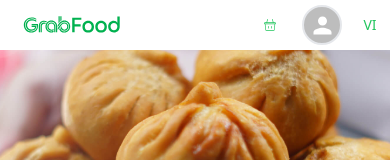
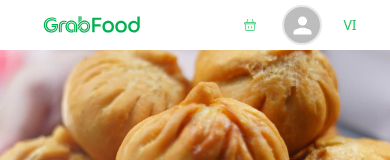
Before and after one commit to htilssu/grab_interface_nextjs, a Next.js app: page / in a window 390 px wide. Shown: the top 160 px of the page. Built offline with nearby package versions, Linux system fonts and the light colour scheme.

Commit message:
update(cuisine): fix space between merchant card

```diff
--- a/app/components/CuisineCategorySection.tsx
+++ b/app/components/CuisineCategorySection.tsx
@@ -124,7 +124,9 @@ const CuisineCategorySection = () => {
                 return (
                   <div
                     key={index}
-                    className={"md:w-1/4 md:p-2 sm:w-1/2 w-full"}
+                    className={
+                      "md:w-1/4 p-1 md:p-2 sm:w-1/2 w-full mt-5 sm:mt-0"
+                    }
                   >
                     <MerchantCard
                       merchant={{
--- a/app/components/NavBar.tsx
+++ b/app/components/NavBar.tsx
@@ -50,8 +50,14 @@ const NavBar = ({ addressNavbarProp }: { addressNavbarProp?: boolean }) => {
           className={"flex justify-between items-center h-full p-5 md:px-40"}
         >
           <Link scroll={false} href={"/"}>
-            <div className={"p-5"}>
-              <Image height={150} width={150} alt="logo" src={greenLogo.src} />
+            <div>
+              <Image
+                className={"p-5 md:p-1"}
+                height={150}
+                width={150}
+                alt="logo"
+                src={greenLogo.src}
+              />
             </div>
           </Link>
           <AddressInput className={"md:px-2 hidden lg:flex"} />
@@ -117,7 +123,9 @@ const NavBar = ({ addressNavbarProp }: { addressNavbarProp?: boolean }) => {
         }}
         className={`fixed top-0 w-full md:h-[88px] h-[50px] ${!isScrollDown ? "sm:bg-gradient-to-b sm:from-[#00000066] sm:to-transparent bg-white sm:bg-transparent" : "bg-white shadow-lg"}`}
       >
-        <div className={"flex justify-between items-center h-full md:px-40"}>
+        <div
+          className={"flex justify-between items-center h-full p-5 md:px-40"}
+        >
           <Link scroll={false} className={"w-36"} href={"/"}>
             <div className={"text-2xl w-36 font-bold hidden sm:block"}>
               <Image alt="logo" src={isScrollDown ? greenLogo : logo} />
@@ -127,11 +135,45 @@ const NavBar = ({ addressNavbarProp }: { addressNavbarProp?: boolean }) => {
             </div>
           </Link>
           <div className={"flex space-x-4 items-center"}>
-            <button
-              className={`${scrollStyle} h-8 w-8 md:h-10 md:w-10 p-2 rounded`}
+            <Badge
+              anchorOrigin={{
+                vertical: "top",
+                horizontal: "left",
+              }}
+              badgeContent={
+                cartItem.length > 0 && (
+                  <>
+                    <div
+                      className={
+                        "rounded-full border-[1px] p-2 bg-white h-5 border-green-600 flex items-center justify-center"
+                      }
+                    >
+                      {_.reduce(
+                        cartItem,
+                        (sum, item) => sum + item.quantity,
+                        0,
+                      )}
+                    </div>
+                  </>
+                )
+              }
             >
-              <CiShoppingBasket className={`w-full h-full font-bold`} />
-            </button>
+              <button
+                className={`${scrollStyle} items-center gap-1 flex h-8 md:h-10 p-2 rounded`}
+              >
+                <CiShoppingBasket className={`w-full h-full font-bold`} />
+                {total !== 0 && (
+                  <div className={"text-sm hidden sm:flex"}>
+                    <span className={"text-nowrap font-medium"}>
+                      {new Intl.NumberFormat("vi-VN", {
+                        style: "currency",
+                        currency: "VND",
+                      }).format(total)}
+                    </span>
+                  </div>
+                )}
+              </button>
+            </Badge>
             <Avatar
               className={`border-2 w-8 h-8 md:h-10 md:w-10 ${isScrollDown && "border-green-500"} ${scrollStyle}`}
             />
```
